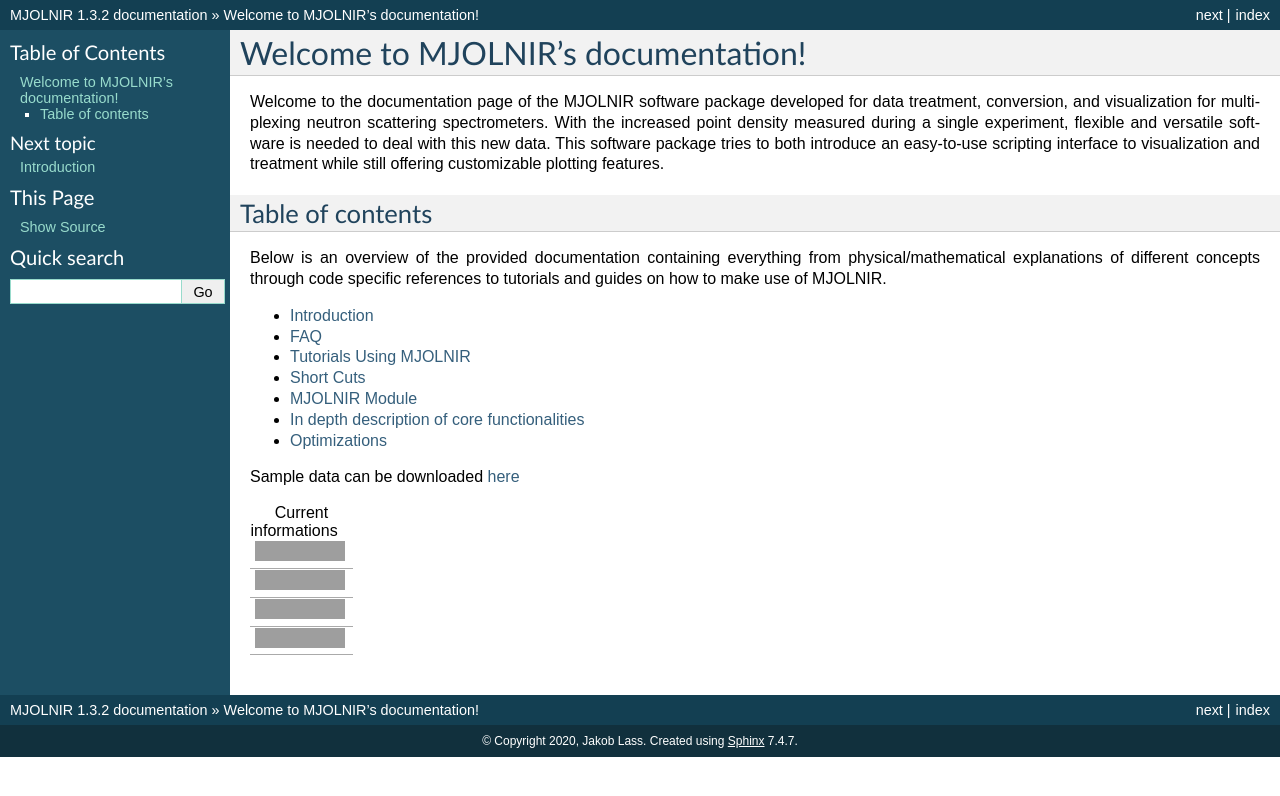
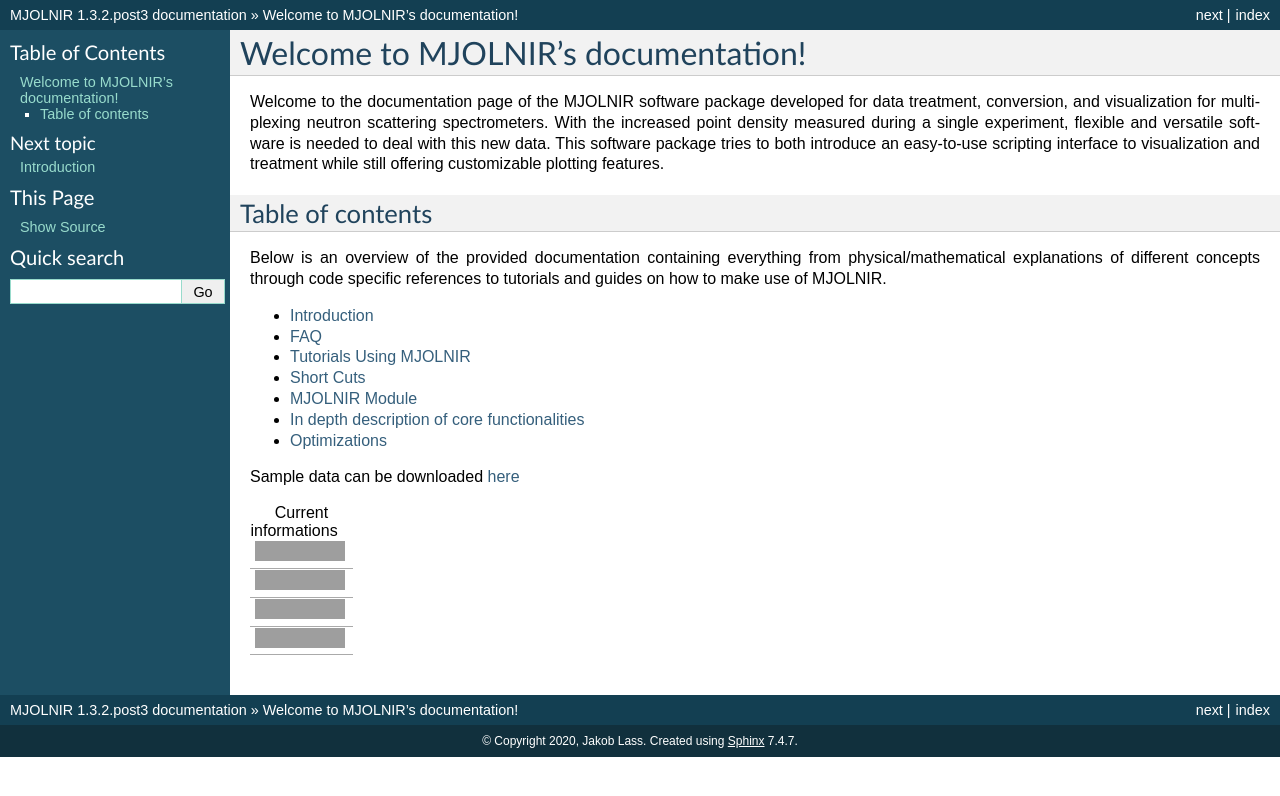
Before and after one commit to MJOLNIRPackage/MJOLNIR, a Sphinx documentation site: the page built from docs/index.rst, in a window 1280 px wide, cut to the strip 0-796 px from the top of the page. Built offline with Sphinx 7.4.7, drawn with Linux system fonts in a browser that asks for light colours; pages that are not in the unit, such as notebooks, are missing from menus; grey boxes are pictures that could not be loaded.

Commit message:
Update version

```diff
--- a/MJOLNIR/__init__.py
+++ b/MJOLNIR/__init__.py
@@ -8,7 +8,7 @@ MJOLNIR Module
 import sys,os
 sys.path.append('.')
 
-__version__ = '1.3.2'
+__version__ = '1.3.2.post3'
 __author__ = 'Jakob Lass'
 
 __multiFLEXXNormalization__ = os.path.join(os.path.dirname(__file__),'CalibrationMultiFLEXX.csv')
--- a/docs/conf.py
+++ b/docs/conf.py
@@ -31,9 +31,9 @@ copyright = u'2020, Jakob Lass'
 author = u'Jakob Lass'
 
 # The short X.Y version
-version = u'1.3.2'
+version = u'1.3.2.post3'
 # The full version, including alpha/beta/rc tags
-release = u'1.3.2'
+release = u'1.3.2.post3'
 
 
 
--- a/setup.py
+++ b/setup.py
@@ -21,7 +21,7 @@ pythonPath =  os.path.relpath(os.path.join(installFolder,'MJOLNIR'),sys.base_pre
 
 setup(
     name='MJOLNIR',
-    version='1.3.2post2',
+    version='1.3.2.post3',
     description=('Neutron Scattering software suite.'),
     long_description=long_description,
     author='Jakob Lass',
@@ -47,7 +47,7 @@ setup(
                             'MJOLNIR3DView = MJOLNIR.CommandLineScripts.MJOLNIR3DView:main']
         },
     python_requires='>=3.5' if not operatingSystem == 'darwin' else '>=3.6',
-    install_requires=['matplotlib>=3','numpy>=1.14','h5py>=2.5','scipy','datetime','pytest>=4.6','pyperclip','decorator','pandas','future','sympy',
+    install_requires=['matplotlib>=3','numpy>=1.14,<2.0','h5py>=2.5','scipy','datetime','pytest>=4.6','pyperclip','decorator','pandas','future','sympy',
                     'pip>=20','ufit>=1.4.0','pyqtgraph','regex','torch','torchvision','torchaudio'], # ,'ufit','sip','PyQt5-sip','PyQt5<=5.12'
     dependency_links = dependency_links,
     extras_require={
```
